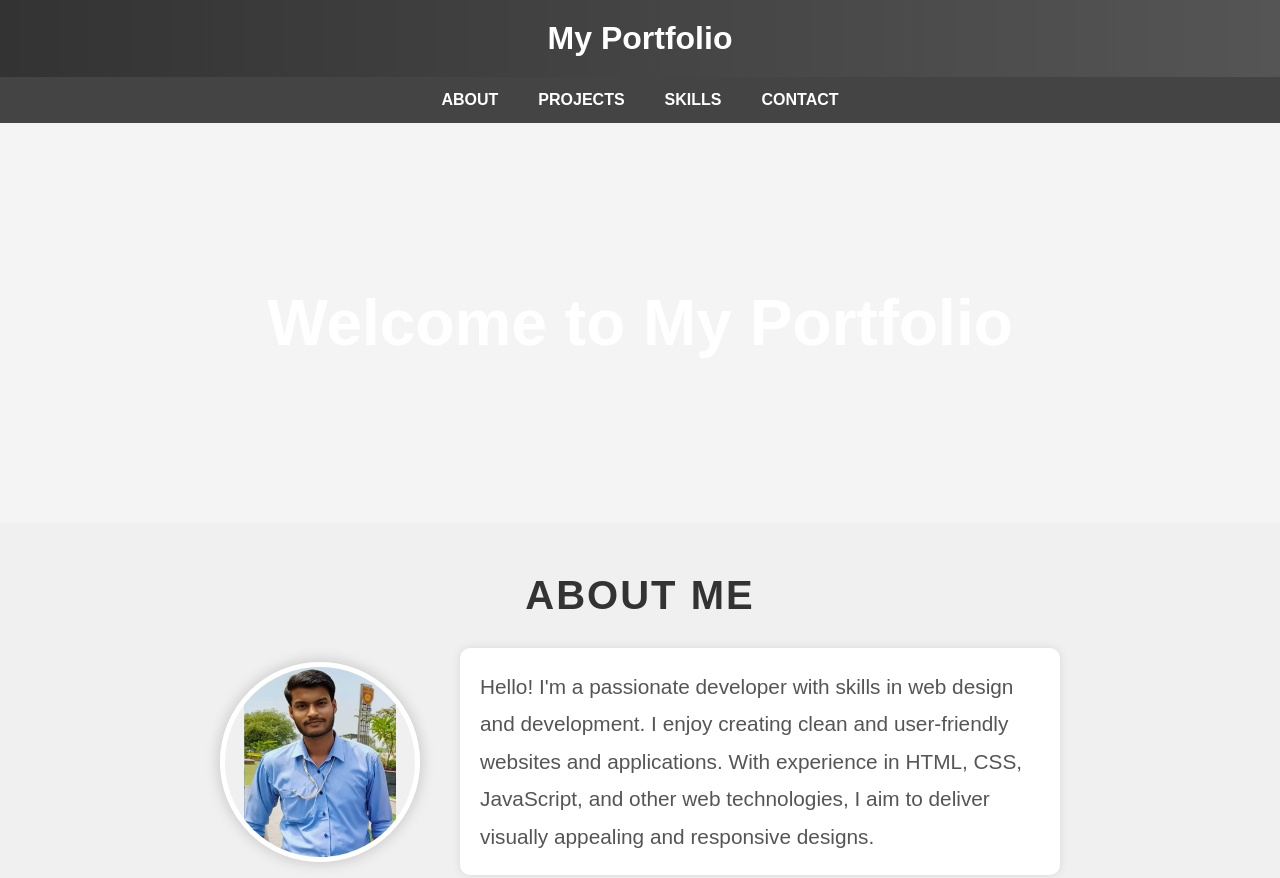
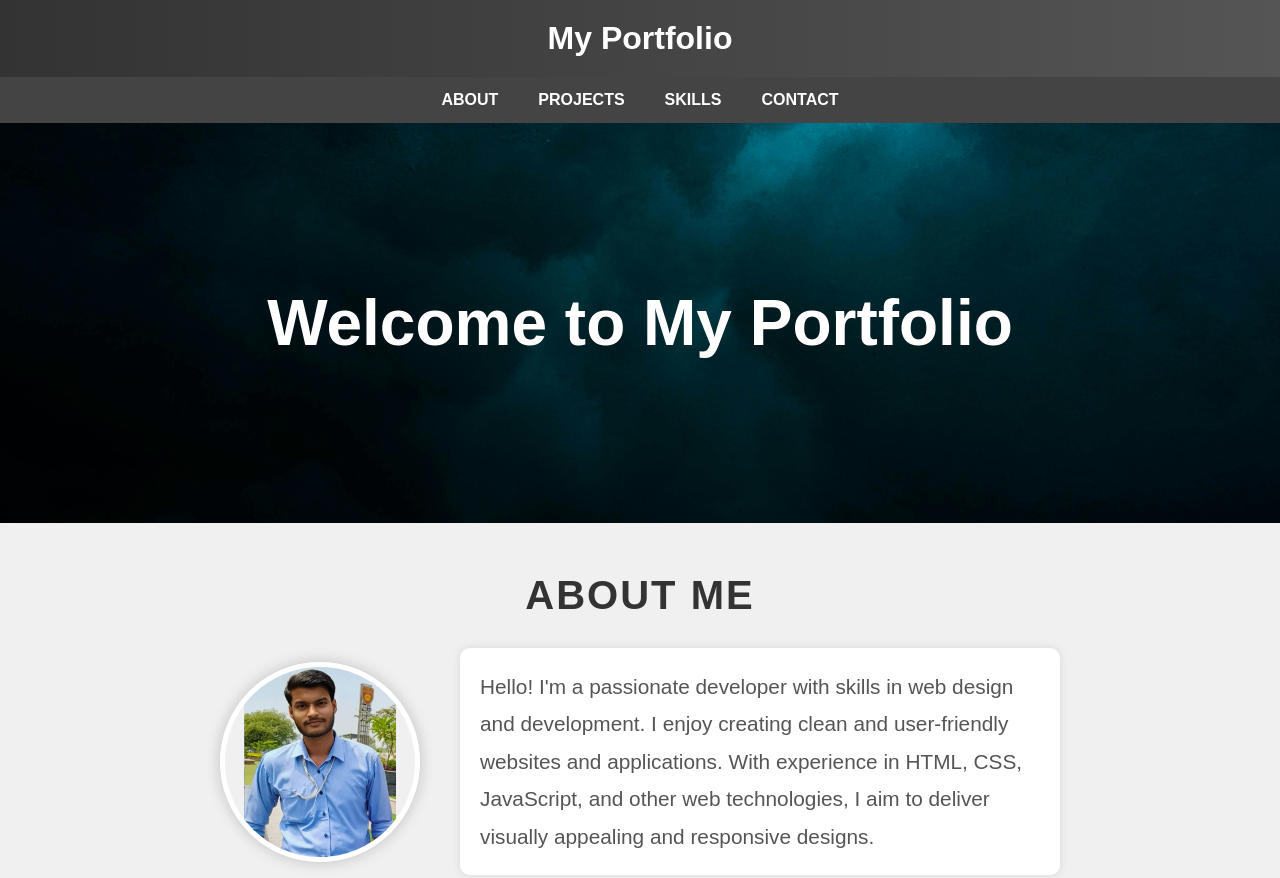
Before and after one commit to AdarshSingh9/Port-Folio.github.io, a plain HTML site: page index.html in a window 1280 px wide. Shown: the top 878 px of the page. Drawn offline with nearby package versions, Linux system fonts and the light colour scheme.

Commit message:
Update style.css

```diff
--- a/style.css
+++ b/style.css
@@ -37,7 +37,7 @@ nav a:hover {
 .banner {
     width: 100%;
     height: 50vh;
-    background: url('./images/jeremy-bishop-G9i_plbfDgk-unsplash.jpg') no-repeat center center/cover;
+    background: url('jeremy-bishop-G9i_plbfDgk-unsplash.jpg') no-repeat center center/cover;
     text-align: center;
     display: flex;
     justify-content: center;
```
